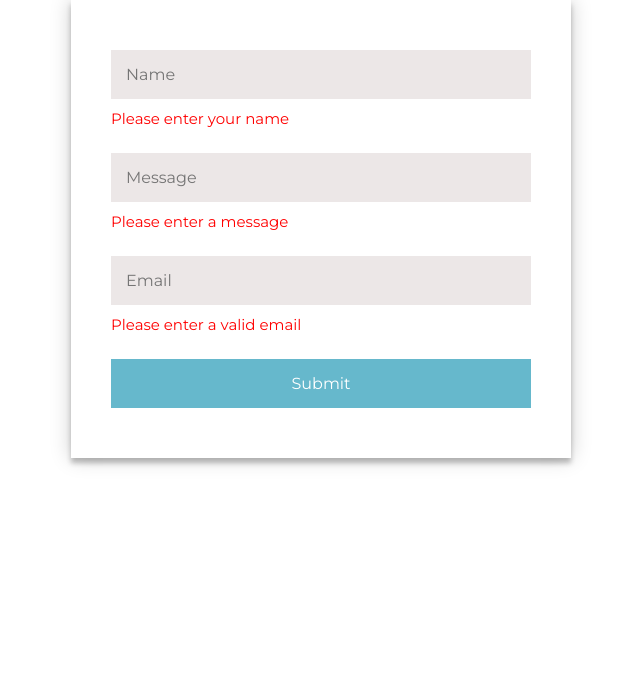
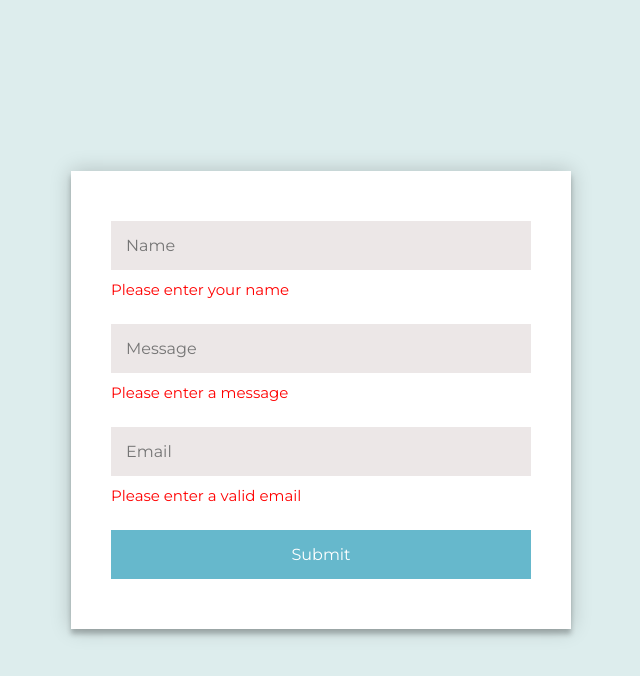
Before and after one commit to Slavi-Svec/react-components, a React (Create React App) app: page / in a window 1280 px wide. Shown: the top 676 px of the page, without its empty margins (319-959 px from the left). Built offline with nearby package versions, Linux system fonts and the light colour scheme.

Commit message:
Update styles

```diff
--- a/src/Components/ContactForm/styles.css
+++ b/src/Components/ContactForm/styles.css
@@ -1,4 +1,4 @@
-.form {
+.form-section {
   background: #ddeded;
   display: flex;
   justify-content: center;
```
